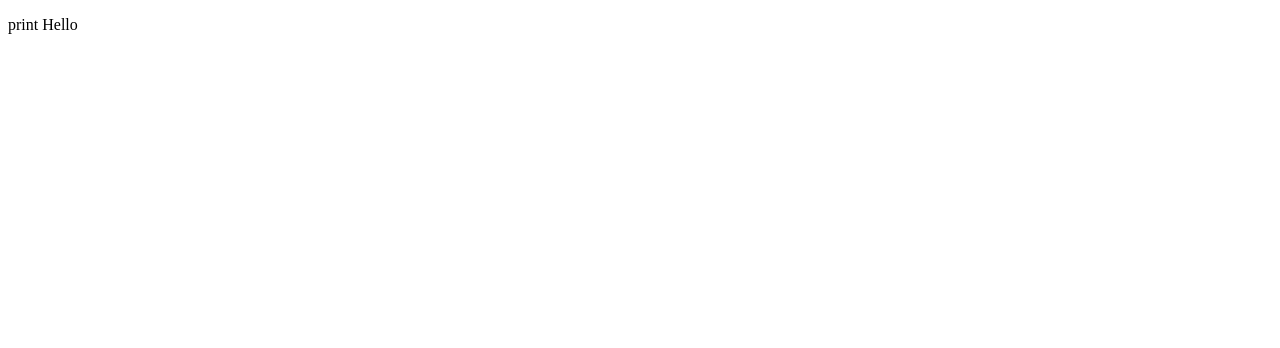
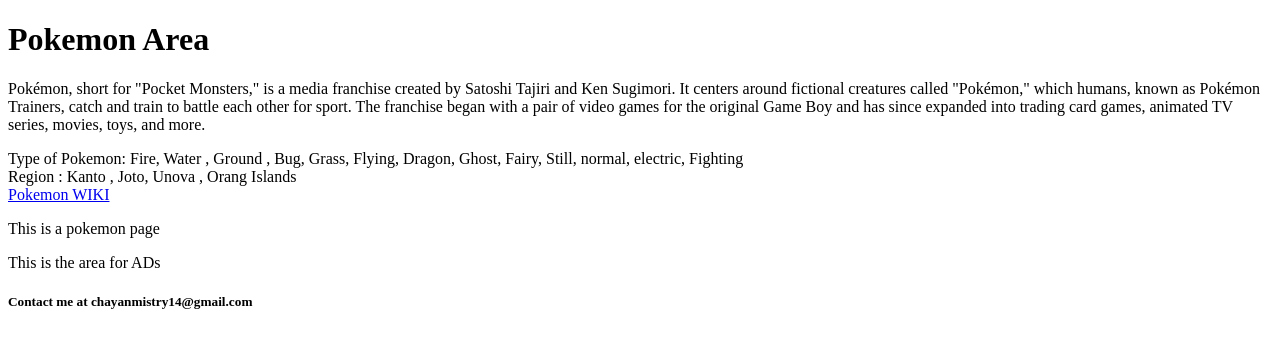
Before and after one commit to Darkiron002/HTML-Course, a plain HTML site: page Hello.html in a window 1280 px wide. Drawn offline with Linux system fonts and the light colour scheme.

Commit message:
Heres a little page that I created

```diff
--- a/Hello.html
+++ b/Hello.html
@@ -3,9 +3,31 @@
 <head>
     <meta charset="UTF-8">
     <meta name="viewport" content="width=device-width, initial-scale=1.0">
-    <title>Sub page for page 1</title>
+    <title>Pokemon</title>
 </head>
 <body>
-    <p>print Hello</p>
+    <header>
+        <h1>Pokemon Area</h1>
+    </header>
+    <main>
+        <article>
+            <p>Pokémon, short for "Pocket Monsters," is a media franchise created by Satoshi Tajiri and Ken Sugimori. It centers around fictional creatures called "Pokémon," which humans, known as Pokémon Trainers, catch and train to battle each other for sport. The franchise began with a pair of video games for the original Game Boy and has since expanded into trading card games, animated TV series, movies, toys, and more.</p>
+        </article>
+        <section>
+            Type of Pokemon: Fire, Water , Ground , Bug, Grass, Flying, Dragon, Ghost, Fairy, Still, normal, electric, Fighting
+        </section>
+        <section>
+            Region : Kanto , Joto, Unova , Orang Islands
+        </section>
+        <a href="https://pokemon.fandom.com/wiki/Pok%C3%A9mon_Wiki"target="_main">Pokemon WIKI</a>
+        <a href="https://pokemon.fandom.com/wiki/Pok%C3%A9mon_Wiki"target="_main"><img src=""></a>
+        <div>
+            <p>This is a pokemon page</p>
+        </div>
+        <aside> This is the area for ADs</aside>
+    </main>
+    <footer>
+        <h5>Contact me at chayanmistry14@gmail.com</h5>
+    </footer>
 </body>
 </html>
```
